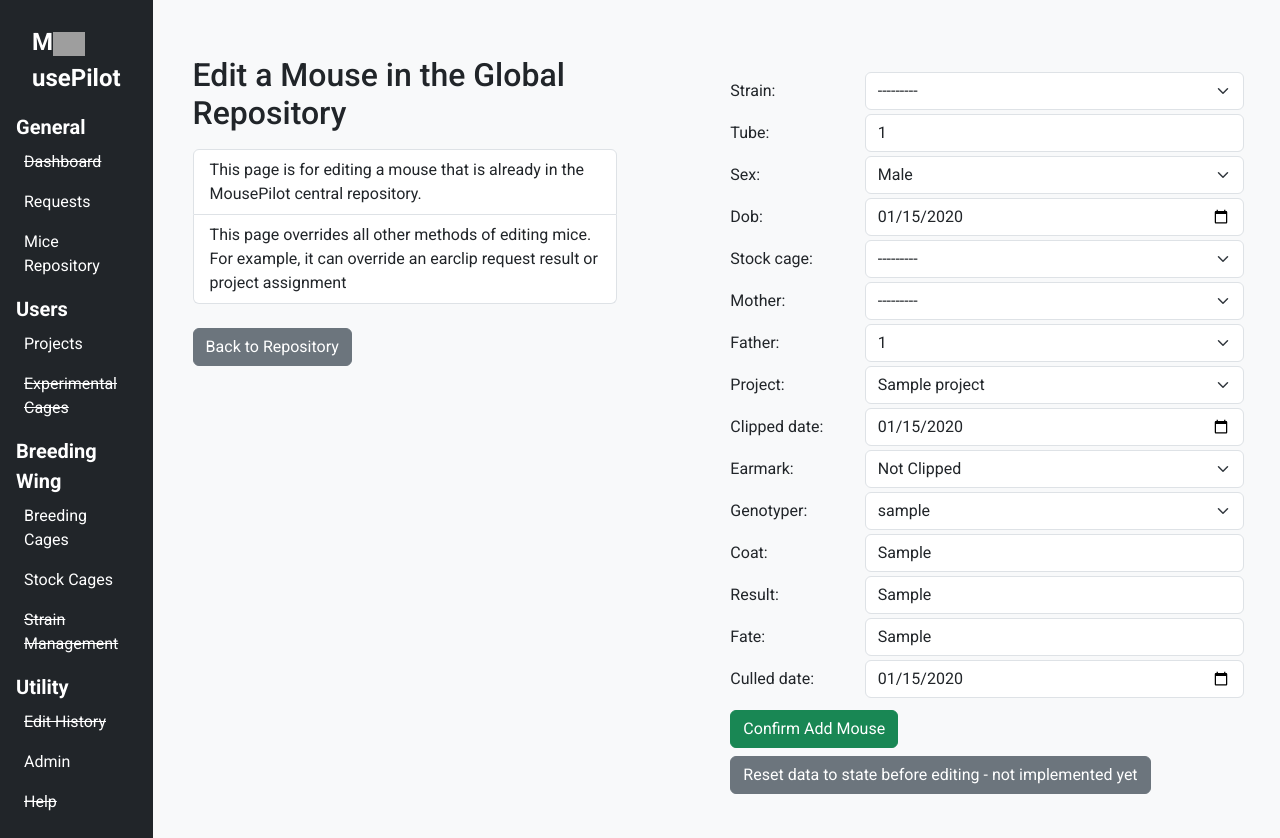
After one commit to GeoffreyBush/mouse_pilot_postgresql, a Django app: page /mice_repository/edit_mouse_in_repository/1 in a window 1280 px wide. The commit adds this page. Run offline with Django 4.2, Linux system fonts and the light colour scheme; a user stored in the database is signed in; tables that the repository leaves empty hold one stand-in row (values such as "Sample post"); some libraries are stand-ins or nearby versions; grey boxes are pictures that could not be loaded.

Commit message:
Add edit_mouse_in_repository GET request

```diff
--- /dev/null
+++ b/mice_repository/templates/edit_mouse_in_repository.html
@@ -0,0 +1,156 @@
+{% extends 'base_template.html' %}
+{% load static %}
+{% block title %}Edit Mouse in Repo{% endblock %}
+{% block content %}
+<div class="container p-3">
+    <h2 class="my-3">
+        Edit a Mouse in the Global Repository
+    </h2>
+    <div class="col-10">
+        <ul class="list-group">
+            <li class="list-group-item">
+                This page is for editing a mouse that is already in the MousePilot central repository.
+            </li>
+            <li class="list-group-item">
+                This page overrides all other methods of editing mice. For example, it can override an earclip request result or project assignment
+            </li>
+        </ul>
+        <a class="btn btn-secondary mt-4" href="{% url 'mice_repository:mice_repository' %}">
+            Back to Repository
+        </a>
+    </div>
+</div>
+<div class="container mt-5" x-data="{ collapsed: true }">
+    <form method="post">
+        {% csrf_token %}
+        <div class="mb-1">
+            <div class="row mb-1">
+                <div class="col-3 d-flex align-items-center">
+                    {{ form.strain.label_tag }}
+                </div>
+                <div class="col-9">
+                    {{ form.strain }}
+                </div>
+            </div>
+            <div class="row mb-1">
+                <div class="col-3 d-flex align-items-center">
+                    {{ form.tube.label_tag }}
+                </div>
+                <div class="col-9">
+                    {{ form.tube }}
+                </div>
+            </div>
+            <div class="row mb-1">
+                <div class="col-3 d-flex align-items-center">
+                    {{ form.sex.label_tag }}
+                </div>
+                <div class="col-9">
+                    {{ form.sex }}
+                </div>
+            </div>
+            <div class="row mb-1">
+                <div class="col-3 d-flex align-items-center">
+                    {{ form.dob.label_tag }}
+                </div>
+                <div class="col-9">
+                    {{ form.dob }}
+                </div>
+            </div>
+            <div class="row mb-1">
+                <div class="col-3 d-flex align-items-center">
+                    {{ form.stock_cage.label_tag }}
+                </div>
+                <div class="col-9">
+                    {{ form.stock_cage }}
+                </div>
+            </div>
+            <div class="row mb-1">
+                <div class="col-3 d-flex align-items-center">
+                    {{ form.mother.label_tag }}
+                </div>
+                <div class="col-9">
+                    {{ form.mother }}
+                </div>
+            </div>
+            <div class="row mb-1">
+                <div class="col-3 d-flex align-items-center">
+                    {{ form.father.label_tag }}
+                </div>
+                <div class="col-9">
+                    {{ form.father }}
+                </div>
+            </div>
+            <div class="row mb-1">
+                <div class="col-3 d-flex align-items-center">
+                    {{ form.project.label_tag }}
+                </div>
+                <div class="col-9">
+                    {{ form.project }}
+                </div>
+            </div>
+            <div class="row mb-1">
+                <div class="col-3 d-flex align-items-center">
+                    {{ form.clipped_date.label_tag }}
+                </div>
+                <div class="col-9">
+                    {{ form.clipped_date }}
+                </div>
+            </div>
+            <div class="row mb-1">
+                <div class="col-3 d-flex align-items-center">
+                    {{ form.earmark.label_tag }}
+                </div>
+                <div class="col-9">
+                    {{ form.earmark }}
+                </div>
+            </div>
+            <div class="row mb-1">
+                <div class="col-3 d-flex align-items-center">
+                    {{ form.genotyper.label_tag }}
+                </div>
+                <div class="col-9">
+                    {{ form.genotyper }}
+                </div>
+            </div>
+            <div class="row mb-1">
+                <div class="col-3 d-flex align-items-center">
+                    {{ form.coat.label_tag }}
+                </div>
+                <div class="col-9">
+                    {{ form.coat }}
+                </div>
+            </div>
+            <div class="row mb-1">
+                <div class="col-3 d-flex align-items-center">
+                    {{ form.result.label_tag }}
+                </div>
+                <div class="col-9">
+                    {{ form.result }}
+                </div>
+            </div>
+            <div class="row mb-1">
+                <div class="col-3 d-flex align-items-center">
+                    {{ form.fate.label_tag }}
+                </div>
+                <div class="col-9">
+                    {{ form.fate }}
+                </div>
+            </div>
+            <div class="row mb-1">
+                <div class="col-3 d-flex align-items-center">
+                    {{ form.culled_date.label_tag }}
+                </div>
+                <div class="col-9">
+                    {{ form.culled_date }}
+                </div>
+            </div>
+        </div>
+        <button class="btn btn-success mt-2" type="submit">
+            Confirm Add Mouse
+        </button>
+        <button class="btn btn-secondary mt-2" type="button">
+            Reset data to state before editing - not implemented yet
+        </button>
+    </form>
+</div>
+{% endblock %}
--- a/mice_repository/urls.py
+++ b/mice_repository/urls.py
@@ -13,4 +13,9 @@ urlpatterns = [
         views.add_mouse_to_repository,
         name="add_mouse_to_repository",
     ),
+    path(
+        "edit_mouse_in_repository/<str:pk>",
+        views.edit_mouse_in_repository,
+        name="edit_mouse_in_repository",
+    ),
 ]
--- a/mice_repository/views.py
+++ b/mice_repository/views.py
@@ -2,9 +2,11 @@ from django.contrib.auth.decorators import login_required
 from django.http import HttpResponse
 from django.shortcuts import redirect, render
 from django.template import loader
+from django.template.response import TemplateResponse
 
 from mice_repository.forms import RepositoryMiceForm
 from mice_repository.models import Mouse
+
 
 
 @login_required
@@ -25,3 +27,10 @@ def add_mouse_to_repository(request):
     else:
         form = RepositoryMiceForm()
     return render(request, "add_mouse_to_repository.html", {"mice_form": form})
+
+@login_required
+def edit_mouse_in_repository(request, pk):
+    mouse = Mouse.objects.get(pk=pk)
+    form = RepositoryMiceForm(instance=mouse)
+    context = {"mouse": mouse, "form": form}
+    return TemplateResponse(request, "edit_mouse_in_repository.html", context)
--- a/projects/templates/info_panel.html
+++ b/projects/templates/info_panel.html
@@ -1 +1 @@
-<p>Hello World</p>
+<p>{{ mouse.pk }}</p>
--- a/projects/templates/list_projects.html
+++ b/projects/templates/list_projects.html
@@ -36,7 +36,7 @@
                     <td>{% for strain in project.strains.all %}<span>{{strain}}, </span>{% endfor %}</td>
                     <td>{{ project.research_area }}</td>
                     <td>{{ project.mice.count }}</td>
-                    <td class="">
+                    <td class="align-middle text-center">
                         <button
                         class="btn btn-secondary btn-sm"
                         hx-get="{% url 'projects:add_mouse_to_project' project.project_name %}"
--- a/projects/templates/show_project.html
+++ b/projects/templates/show_project.html
@@ -101,6 +101,7 @@
 						<td>{{ mouse.age }}</td>
 						<td>GUI</td>
 						<td>{{ mouse.earmark }}</td>
+						<td>set of flags</td>
 					</tr>
 					{% endfor %}
 					</tbody>
@@ -110,6 +111,8 @@
 
 			<!-- Mouse info panel -->
 			<div id="info-panel" class="border ms-5 col-5 shadow-sm rounded">
+				<p>Detail on demand panel for individual mouse</p>
+				<p>Clicking on a mouse in the table creates a placeholder here</p>
 			</div>
 
 		</div>
```
Also changed, not shown: mice_repository/templates/mice_repository.html (+8 -0 lines), mice_repository/tests/test_views.py (+28 -15 lines).
